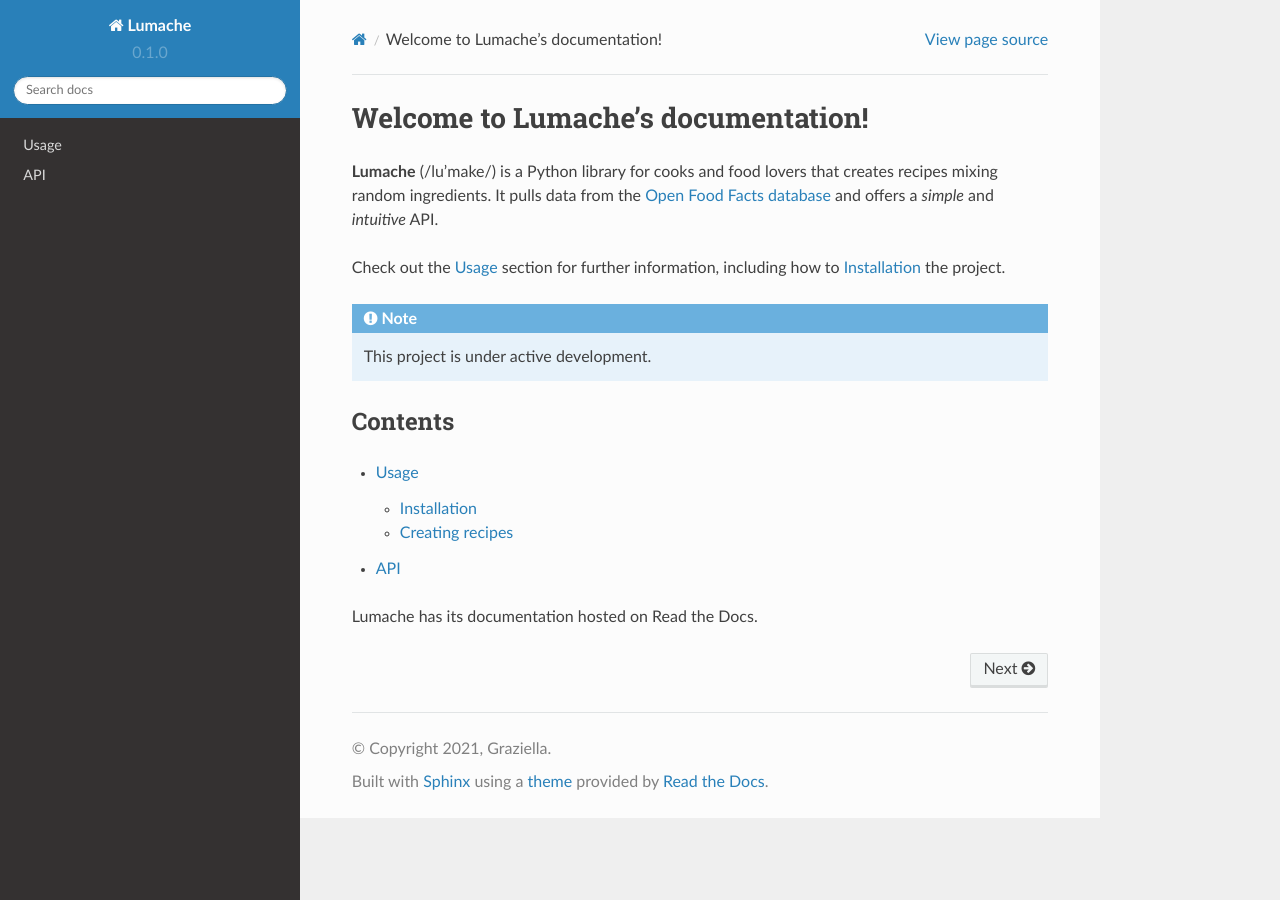
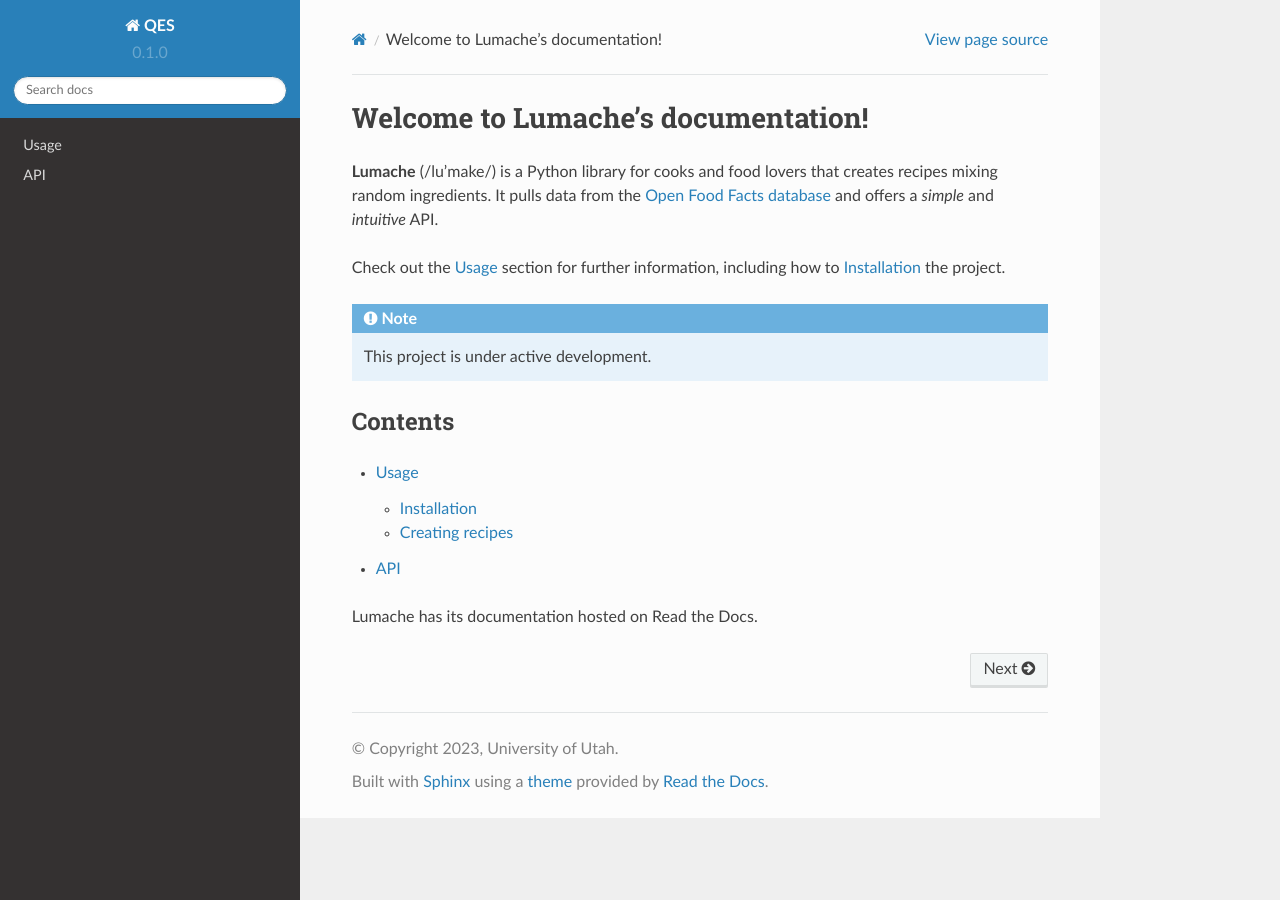
Before and after one commit to fmargairaz/rtd-tutorial, a Sphinx documentation site: the page built from docs/source/index.rst, in a window 1280 px wide. Built offline with Sphinx 7.4.7 and the Read the Docs theme 2.0.0, drawn with Linux system fonts in a browser that asks for light colours.

Commit message:
Update conf.py

```diff
--- a/docs/source/conf.py
+++ b/docs/source/conf.py
@@ -2,9 +2,9 @@
 
 # -- Project information
 
-project = 'Lumache'
-copyright = '2021, Graziella'
-author = 'Graziella'
+project = 'QES'
+copyright = '2023, University of Utah'
+author = 'Fabien Margairaz'
 
 release = '0.1'
 version = '0.1.0'
```
